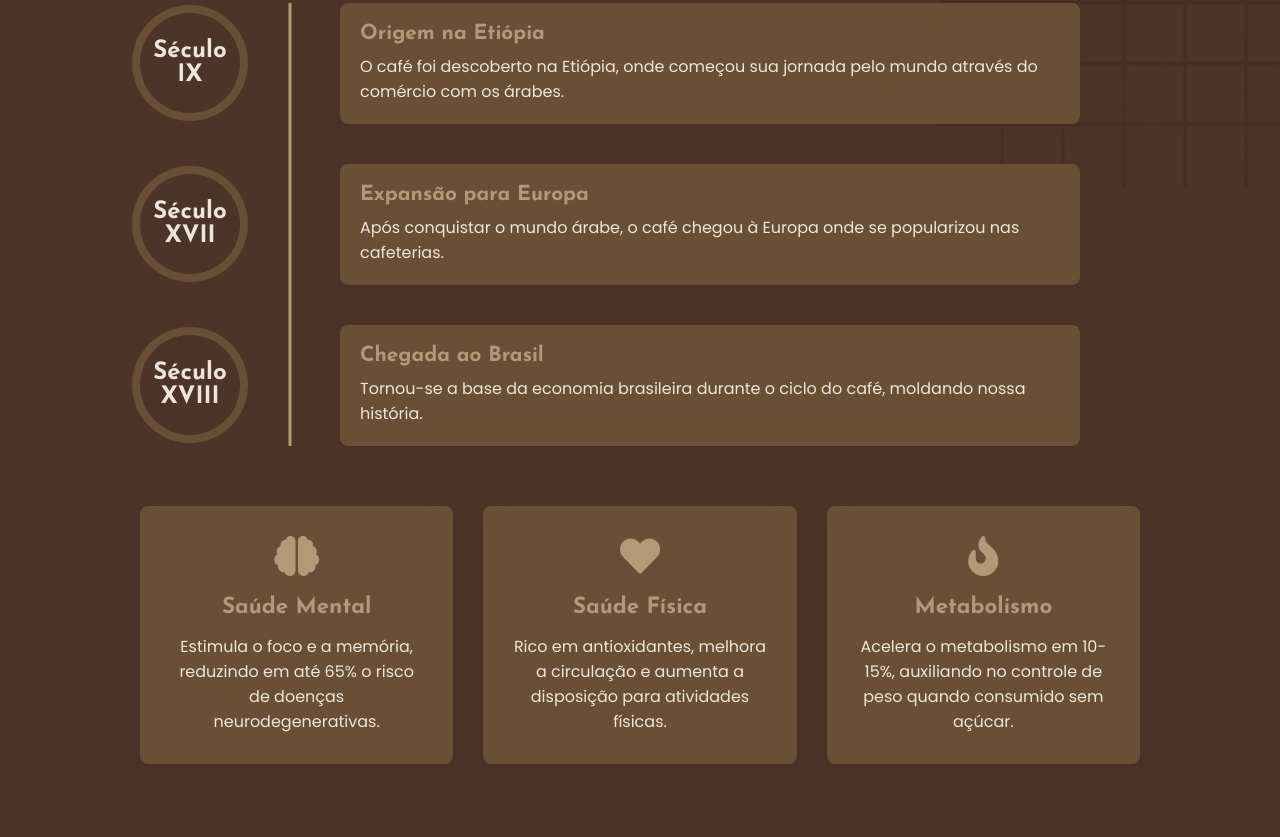
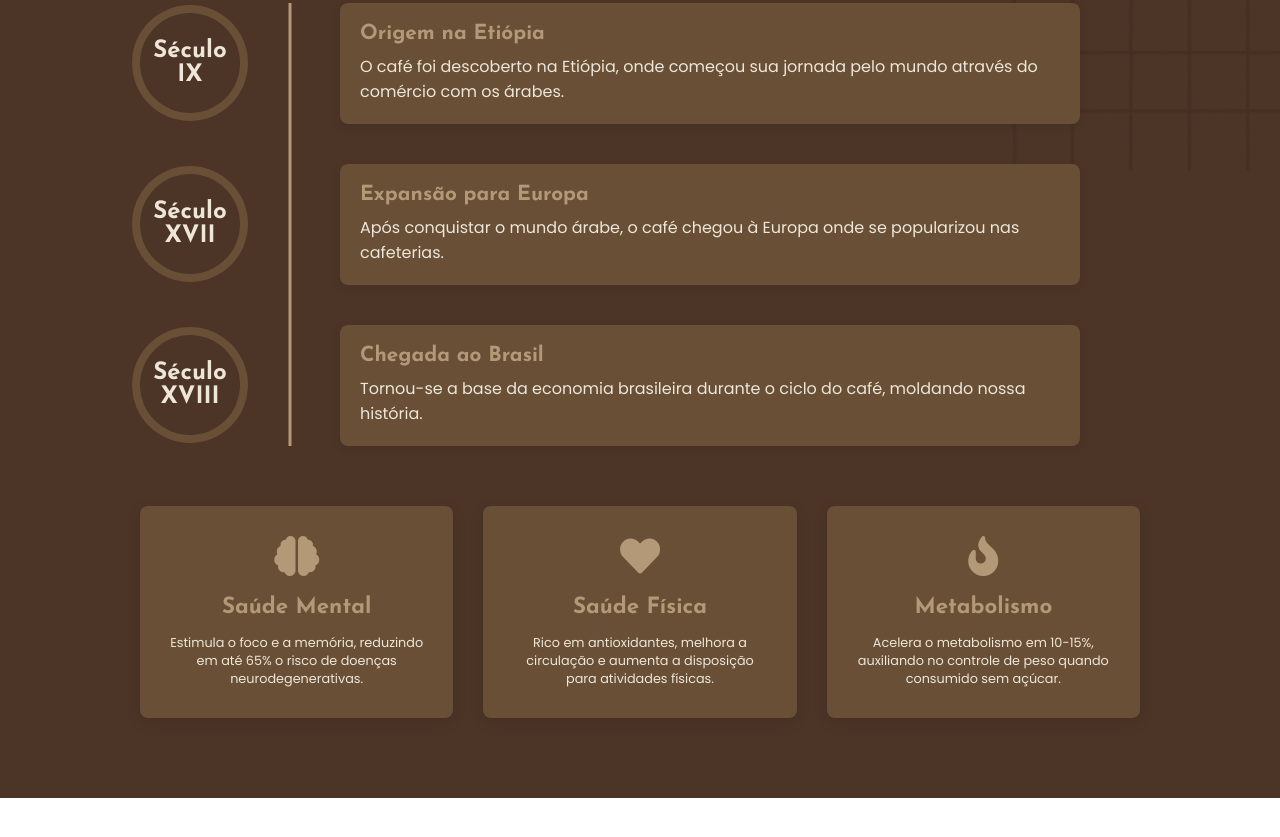
Before and after one commit to matheusfranca10/kofcoffee, a plain HTML site: page index.html in a window 1280 px wide. Shown: the part 3676-4513 px from the top of the page. After the commit the page ends 4474 px from the top, so only its background shows below. Drawn offline with Linux system fonts and the light colour scheme.

Commit message:
implementa o curiosidades completo

```diff
--- a/assets/css/style.css
+++ b/assets/css/style.css
@@ -1092,6 +1092,10 @@ header {
     font-size: 1.4rem;
 }
 
+.beneficio-card p {
+    font-size: .8rem;
+}
+
 
 @media (min-width: 768px) {
     .curiosidades {
```
